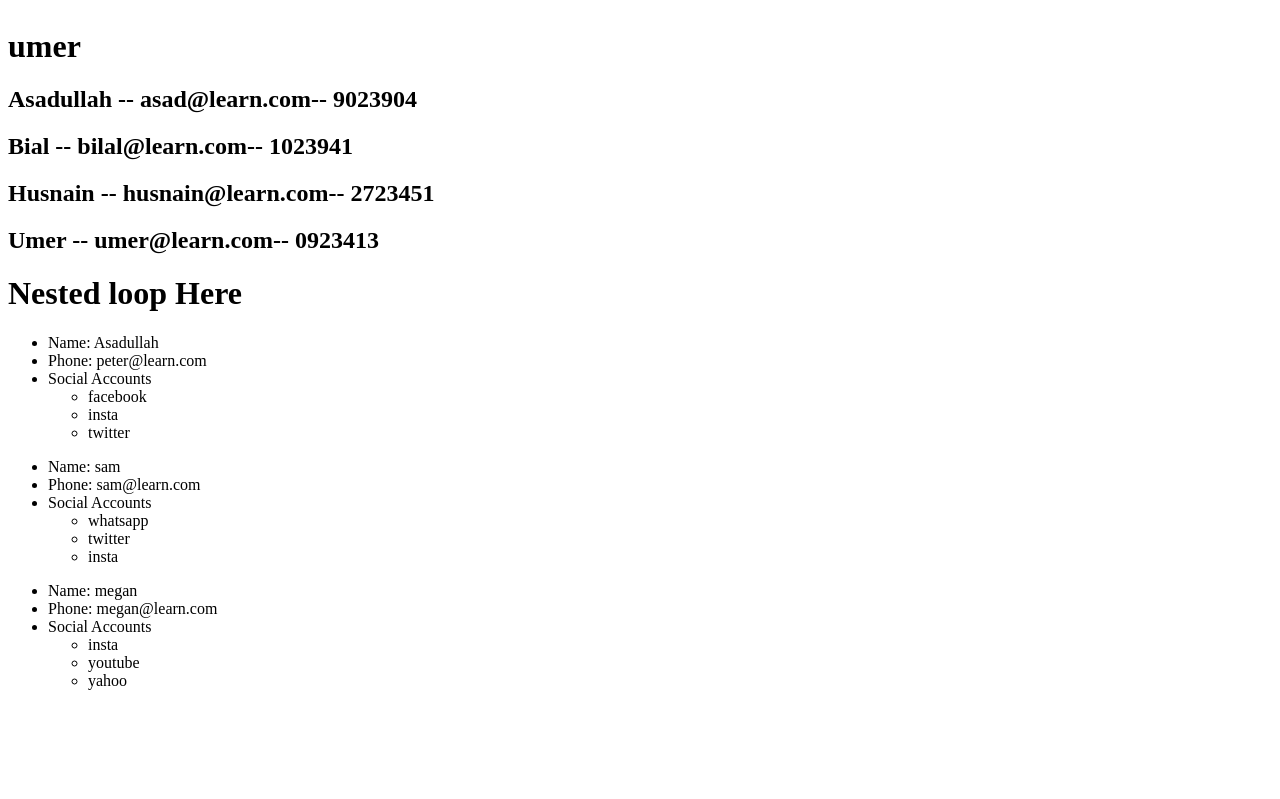
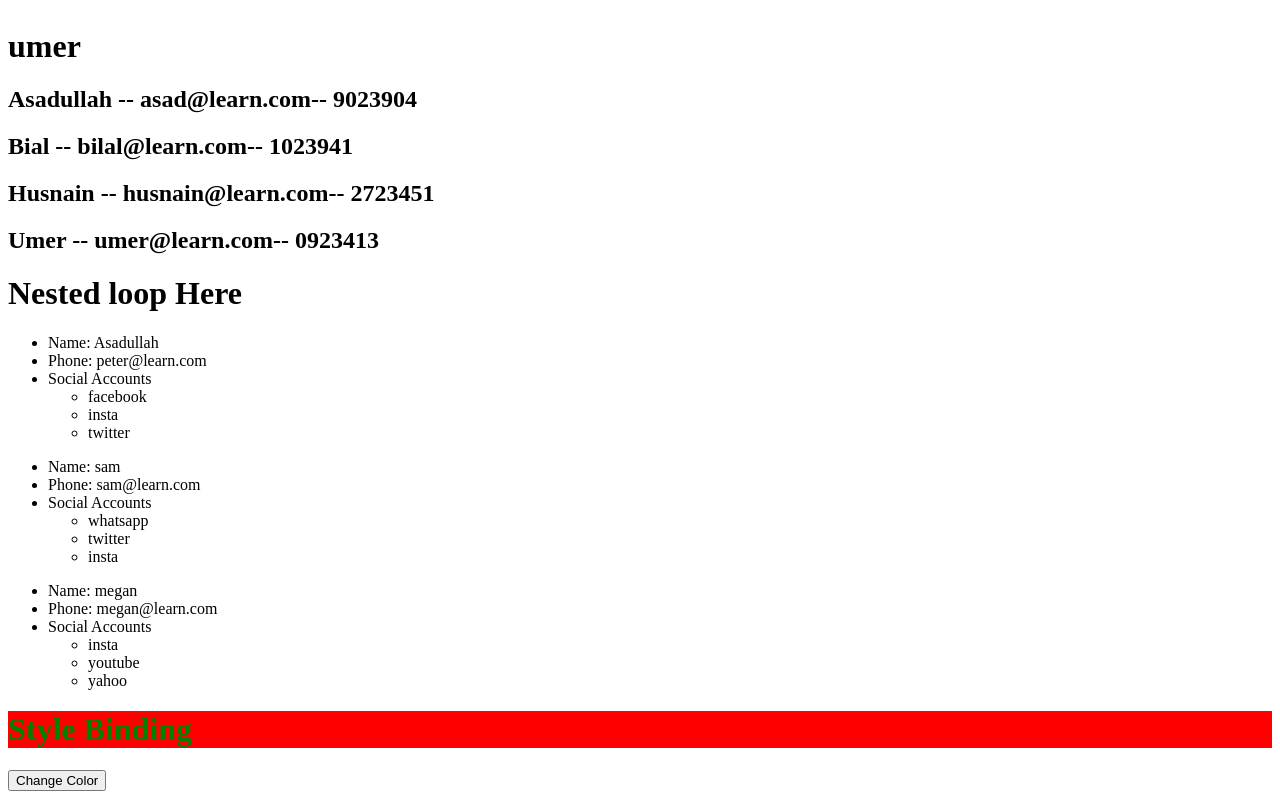
Before and after one commit to asadullahjamil0/newLatestAppModule, an Angular app: page / in a window 1280 px wide. Shown: the part 1603-2402 px from the top of the page. Before the commit the page ends 2309 px from the top, so only its background shows below. Built offline with nearby package versions, Linux system fonts and the light colour scheme.

Commit message:
Style Binding in Angular.

```diff
--- a/src/app/app.component.html
+++ b/src/app/app.component.html
@@ -86,5 +86,8 @@
     <ul *ngFor="let account of user.socialAccounts">
         <li>{{account}}</li>
     </ul>
+</ul>
 
-</ul>
+<!-- Style Binding -->
+<h1 [style.color]="colorHeading" [style.backgroundColor]="bgColor">Style Binding</h1>
+<button (click)="changeColor()">Change Color</button>
--- a/src/app/app.component.ts
+++ b/src/app/app.component.ts
@@ -54,5 +54,12 @@ export class AppComponent {
     { name: 'megan', phone: '3462366', email: 'megan@learn.com', socialAccounts: ['insta', 'youtube', 'yahoo'] },
 
   ];
+  colorHeading = 'green';
+  bgColor = 'red';
+  changeColor() {
+    this.colorHeading = 'blue';
+    this.bgColor = 'black';
+  }
+
 
 }
```
